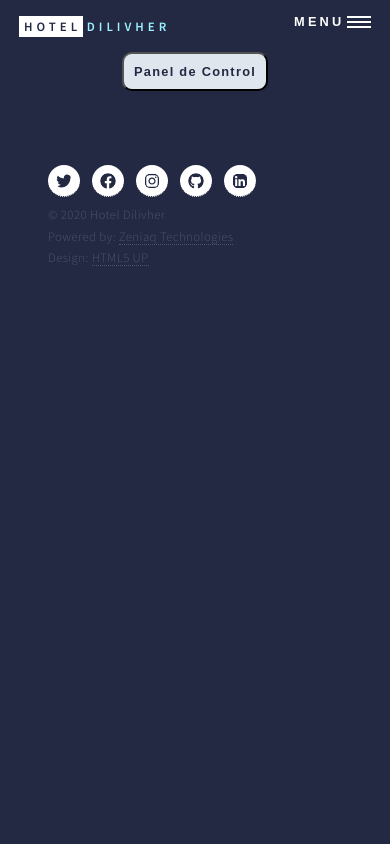
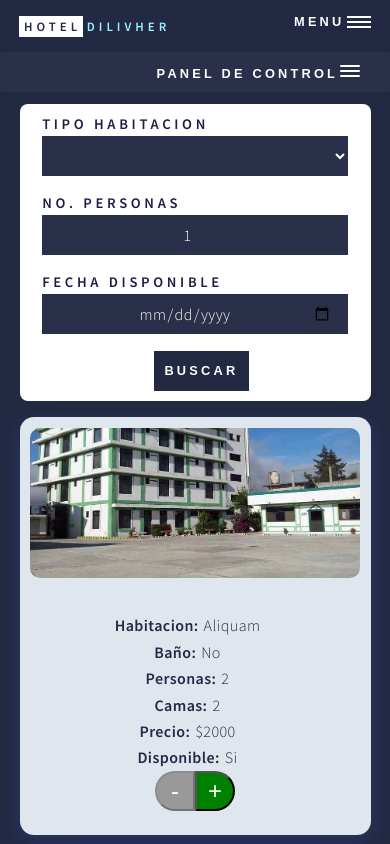
Before and after one commit to zeniaq/hotel-dilivher-website, a Next.js app: page /controlpanel in a window 390 px wide. Shown: the top 844 px of the page. Built offline with nearby package versions, Linux system fonts and the light colour scheme.

Commit message:
Resize components en mobile version, add design of mobile control panel and change of buttons in rooms cards

```diff
--- a/components/ControlPanelPage/ControlPanelPage.js
+++ b/components/ControlPanelPage/ControlPanelPage.js
@@ -2,39 +2,55 @@
 import PropTypes from "prop-types";
 import React, { useState } from "react";
 import exportData from "./menus";
-import { Nav, H1, DivContainer, Ul, DivMenu, Button } from "./styled";
+import {
+    Nav,
+    H1,
+    DivContainer,
+    Ul,
+    DivMenu,
+    Button,
+    DivMain,
+    DivSecundary,
+    Header,
+    Img,
+} from "./styled";
 import AnchorList from "../AnchorList";
 import MenuNav from "../MenuNav";
+import RoomsCard from "../RoomsCard";
+import Select from "../Select";
+import { dataSelect } from "../FormInput/forms";
+import FormInput from "../FormInput";
 
 const ControlPanel = ({ myRol }) => {
     const [click, setClick] = useState(false);
-
+    const [idRoom, setIdRoom] = useState({});
     const dataAdmin = exportData.dataAdmin.map((data) => (
         <AnchorList titleText={data.titleText} linkRef={data.linkRef} />
     ));
     const dataEmployee = exportData.dataEmployee.map((data) => (
         <AnchorList titleText={data.titleText} linkRef={data.linkRef} />
     ));
+    const inputs = dataSelect.map((data) => (
+        <FormInput
+            typeInput={data.typeInput}
+            titleText={data.titleText}
+            defaultValue={data.defaultValue}
+            min={data.min}
+            max={data.max}
+            typeForm={data.typeForm}
+            nameField={data.nameField}
+        />
+    ));
     return (
         <>
-            <DivMenu>
-                <Ul>
-                    <Button
-                        type="button"
-                        id="menuButton"
-                        buttonStyle={click ? "secundary" : "principal"}
-                        onClick={() => setClick(!click)}
-                    >
-                        {click ? "Cerrar" : "Panel de Control"}
-                    </Button>
-                </Ul>
-            </DivMenu>
             <MenuNav
                 display={click}
                 setDisplay={setClick}
                 typeMenu={myRol}
                 dataPanel={myRol === "Admin" ? dataAdmin : dataEmployee}
             />
+
+            <DivMain>
                 <DivContainer>
                     <H1>{myRol}</H1>
                     {myRol === "Admin" ? (
@@ -49,6 +65,50 @@ const ControlPanel = ({ myRol }) => {
                         <h1>Usuario no permitido</h1>
                     )}
                 </DivContainer>
+                <DivSecundary>
+                    <DivMenu>
+                        <Header click={click}>
+                            <Button
+                                type="button"
+                                id="menuButton"
+                                onClick={() => setClick(!click)}
+                                buttonStyle={click ? "secundary" : "principal"}
+                            >
+                                {click ? null : "Panel de Control"}
+                                <Img
+                                    src={click ? "icons/close.svg" : "icons/bars.svg"}
+                                    click={click}
+                                />
+                            </Button>
+                        </Header>
+                    </DivMenu>
+                    <Select mapSelect={inputs} textButton="Buscar" />
+                    <ul>
+                        <RoomsCard
+                            imageSrc="images/banner.jpg"
+                            roomBeds="2"
+                            roomAvailabity="Si"
+                            roomID="1"
+                            roomCapacity="2"
+                            roomName="Aliquam"
+                            roomPrice="2000"
+                            roomWC="No"
+                        />
+                        <RoomsCard
+                            imageSrc="images/banner.jpg"
+                            roomBeds="2"
+                            roomAvailabity="Si"
+                            roomID="1"
+                            roomCapacity="2"
+                            roomName="Aliquam"
+                            roomPrice="2000"
+                            roomWC="No"
+                            setIDRoom={setIdRoom}
+                            IDRoom={idRoom}
+                        />
+                    </ul>
+                </DivSecundary>
+            </DivMain>
         </>
     );
 };
--- a/components/ControlPanelPage/styled.js
+++ b/components/ControlPanelPage/styled.js
@@ -1,5 +1,14 @@
 import styled from "styled-components";
 
+export const DivMain = styled.div`
+    display: flex;
+`;
+export const DivSecundary = styled.div`
+    display: block;
+    align-items: center;
+    justify-content: center;
+    width: 100%;
+`;
 export const DivContainer = styled.div`
     width: 300px;
     border-color: rgba(20, 17, 161, 0.4);
@@ -64,22 +73,82 @@ export const DivMenu = styled.div`
     display: none;
     align-items: center;
     width: 100%;
+    bottom: 10em;
+    padding-bottom: 3.25em;
     @media screen and (max-width: 736px) {
         display: flex;
     }
 `;
 export const Button = styled.button`
-    list-style: none;
+    display: flex;
+    justify-content: center;
     align-items: center;
-    padding: 10px;
+    appearance: none;
+    background-color: transparent;
+    line-height: 3em;
+    color: #ffffff;
+    display: block;
+    cursor: pointer;
     font-size: 0.8em;
     font-weight: 600;
-    letter-spacing: 0.1em;
-    text-decoration: none;
-    cursor: pointer;
-    background-color: #dfe6ed;
-    margin-bottom: 10px;
-    color: #242943;
-    border-radius: 10px;
+    height: 3.5em;
+    letter-spacing: 0.25em;
+    text-transform: uppercase;
+    white-space: nowrap;
+    :hover {
+        box-shadow: inset 0 0 0 2px #9bf1ff;
+        color: #9bf1ff;
+    }
+    ${(props) =>
+        props.buttonStyle === "principal"
+            ? `
+    position: absolute;
+    top: 0;
+    width: 24px;
+    padding-right: 6em;
+    padding-left: 0;
+    padding-top: 0;
+    padding-bottom: 0;
+    border: none !important;
+    outline: none !important;
+
+    :hover {
+        box-shadow: none;
+        transition: none;
+    }`
+            : `
+    position: absolute;
+    right: 1.5em;
+    top: 0;
+    padding: 0;
+    border: none !important;
+    outline: none !important;
+    :hover {
+        box-shadow: none;
+        transition: none;
+    }
+`};
+`;
+
+export const Header = styled.header`
+    display: flex;
+    justify-content: center;
+    align-items: center;
+    background-color: #2a2f4a;
+    box-shadow: 0 0 0.25em 0 rgba(0, 0, 0, 0.15);
+    height: 2.5em;
+    margin-top: 3.25em;
+    position: absolute;
+    top: 0;
+    bottom: 10em;
     width: 100%;
+    z-index: 2;
+    ${(props) => (props.click === true ? `margin-top:0; z-index: 99999;` : null)}
 `;
+
+export const Img = styled.img`
+    width: 24px;
+    height: 32px;
+    position: absolute;
+    ${(props) => (props.click ? `right: 0;` : null)}
+`;
--- a/components/RoomsCard/RoomsCard.js
+++ b/components/RoomsCard/RoomsCard.js
@@ -1,6 +1,24 @@
+/* eslint-disable no-undef */
+/* eslint-disable no-unused-expressions */
+/* eslint-disable no-restricted-syntax */
+/* eslint-disable no-underscore-dangle */
+/* eslint-disable no-return-await */
 import PropTypes from "prop-types";
-import { Li, DivCard, Figure, Img, DivText, DivInfo, P, Strong } from "./styled";
-import { FormButton } from "../FormInput";
+import React, { useState } from "react";
+import {
+    Li,
+    DivCard,
+    Figure,
+    Img,
+    DivText,
+    DivInfo,
+    P,
+    Strong,
+    ButtonCount,
+    DivButton,
+    Counter,
+    DivNotification,
+} from "./styled";
 
 const RoomsCard = ({
     roomID,
@@ -16,8 +34,35 @@ const RoomsCard = ({
     // eslint-disable-next-line react/prop-types
     IDRoom,
 }) => {
+    const [count, setCount] = useState(0);
+    function Add({ id }) {
+        count < 4 ? setCount(count + 1) : null;
+        const myActID = id;
+        const ROOM = IDRoom;
+        ROOM.push(id);
+        setIDRoom(ROOM);
+        const myFilter = IDRoom.filter((myRoom) => myRoom === myActID);
+        const roomSelected = myFilter.length;
+        document.getElementById(id).innerHTML = roomSelected;
+    }
+
+    function Remove({ id }) {
+        count !== 0 ? setCount(count - 1) : null;
+        const countRoom = document.getElementById(id).innerHTML;
+        if (countRoom >= 2) {
+            document.getElementById(id).innerHTML = countRoom - 1;
+            const indice = IDRoom.indexOf(id);
+            IDRoom.splice(indice, 1);
+        } else if (countRoom <= 1) {
+            document.getElementById(id).innerHTML = "";
+            const indice = IDRoom.indexOf(id);
+            IDRoom.splice(indice, 1);
+        }
+    }
     return (
         <Li key={roomID}>
+            <DivNotification>
+                <Counter>{count}</Counter>
                 <DivCard>
                     <Figure data-title-item={roomName}>
                         <Img alt={roomName} src={imageSrc} />
@@ -47,22 +92,29 @@ const RoomsCard = ({
                                 <Strong>Disponible:</Strong> {roomAvailabity ? "Si" : "No"}
                             </P>
                         </DivInfo>
-                    <DivInfo>
-                        <FormButton
-                            textButton="Añadir"
-                            typeButton="card"
-                            onClick={() => {
-                                const ROOM = IDRoom;
-                                ROOM.push(roomID);
-                                setIDRoom(ROOM);
-                            }}
-                        />
-                    </DivInfo>
+                        <DivButton>
+                            <ButtonCount
+                                type="-"
+                                disabled={count === 0}
+                                onClick={() => Remove(roomID)}
+                            >
+                                -
+                            </ButtonCount>
+                            <ButtonCount
+                                type="+"
+                                disabled={count === 4}
+                                onClick={() => Add(roomID)}
+                            >
+                                +
+                            </ButtonCount>
+                        </DivButton>
                     </DivText>
                 </DivCard>
+            </DivNotification>
         </Li>
     );
 };
+
 RoomsCard.propTypes = {
     roomID: PropTypes.string,
     roomName: PropTypes.string,
--- a/components/RoomsCard/styled.js
+++ b/components/RoomsCard/styled.js
@@ -2,16 +2,39 @@ import styled from "styled-components";
 
 export const P = styled.p`
     color: #242943;
+    display: flex;
+    @media screen and (max-width: 736px) {
+        text-align: center;
+        justify-content: center;
+        align-items: center;
+    }
 `;
 export const Strong = styled.strong`
     font-weight: bold;
+    margin-right: 5px;
 `;
 
 export const Li = styled.li`
     display: flex;
+    position: relative;
     justify-content: center;
     align-items: center;
     width: 100%;
+    [data-bubble]:after {
+        content: attr(data-bubble);
+        position: absolute;
+        top: -1em;
+        right: 0em;
+        width: 1.5em;
+        height: 1.5em;
+        line-height: 1.5em;
+        text-align: center;
+        color: #fff;
+        border-radius: 4em;
+        background-color: red;
+        font-weight: bold;
+        z-index: 9999999;
+    }
 `;
 
 export const DivCard = styled.div`
@@ -19,7 +42,7 @@ export const DivCard = styled.div`
     background-color: #dfe6ed;
     box-shadow: 0 6px 20px rgba(56, 125, 255, 0.17);
     filter: drop-shadow(0 6px 20px rgba(56, 125, 255, 0.017));
-    border-radius: 10px;
+    border-radius: 14px;
     overflow: hidden;
     text-decoration: none;
     margin-bottom: 1rem;
@@ -28,6 +51,9 @@ export const DivCard = styled.div`
     align-items: center;
     @media screen and (max-width: 736px) {
         display: block;
+        width: 100%;
+        justify-content: center;
+        align-items: center;
     }
 `;
 
@@ -35,19 +61,11 @@ export const Figure = styled.figure`
     position: relative;
     width: 150px;
     height: 150px;
-    overflow: hidden;
-    &:after {
-        content: attr(data-title-item);
-        position: absolute;
-        bottom: 0;
-        margin-left: 10px;
-        padding: 6px 8px;
-        max-width: 100%;
-        font-size: 12px;
-        font-weight: 700;
-        color: #fff;
-        background-color: #26364a;
-        box-sizing: border-box;
+    margin: 1.5%;
+    border-radius: 1em;
+    @media screen and (max-width: 736px) {
+        margin: 3%;
+        width: 94%;
     }
 `;
 
@@ -60,6 +78,7 @@ export const Img = styled.img`
     max-height: 100%;
     object-fit: cover;
     transition: all 0.2s linear;
+    border-radius: 10px;
     &:hover {
         transform: scale(1.1);
     }
@@ -72,9 +91,85 @@ export const DivText = styled.div`
     align-items: center;
     @media screen and (max-width: 736px) {
         display: block;
+        padding: 1.5em;
     }
 `;
 
 export const DivInfo = styled.div`
     margin-right: 15px;
 `;
+export const DivButton = styled.div`
+    width: 40px;
+    margin-right: 15px;
+    justify-content: center;
+    align-items: center;
+    @media screen and (max-width: 736px) {
+        display: flex;
+        width: 100%;
+    }
+`;
+export const ButtonCount = styled.button`
+    width: 40px;
+    height: 40px;
+    cursor: pointer;
+    font-size: 1.5em;
+    color: white;
+    :hover {
+        color: black;
+    }
+    :disabled {
+        background-color: #999;
+    }
+    :disabled:hover {
+        background-color: #999;
+        color: white;
+        cursor: default;
+    }
+    ${(props) =>
+        props.type === "+"
+            ? `
+        border-radius: 0em 0em 2em 2em;
+        background-color: green;
+        :hover {
+            background-color: #33ff33;
+        }
+        @media screen and (max-width: 736px) {
+            border-radius: 0em 2em 2em 0em;
+        }
+    `
+            : `
+        border-radius: 2em 2em 0em 0em;
+        background-color: red;
+        :hover {
+            background-color: #ff6666;
+        }
+        @media screen and (max-width: 736px) {
+            border-radius: 2em 0em 0em 2em;
+        }
+            `}
+`;
+
+export const Counter = styled.div`
+    position: absolute;
+    top: -0.5em;
+    right: -0.5em;
+    width: 1.5em;
+    height: 1.5em;
+    line-height: 1.5em;
+    text-align: center;
+    color: #fff;
+    border-radius: 4em;
+    background-color: red;
+    font-weight: bold;
+    z-index: 1;
+    cursor: default;
+    ${(props) => (props.children === 0 ? `display:none;` : null)}
+`;
+export const DivNotification = styled.div`
+    position: relative;
+    @media screen and (max-width: 736px) {
+        width: 90%;
+        justify-content: center;
+        align-items: center;
+    }
+`;
--- a/components/Select/Select.js
+++ b/components/Select/Select.js
@@ -1,5 +1,5 @@
 import PropTypes from "prop-types";
-import { Div1, Div2, Form } from "./styled";
+import { Div1, Form, P } from "./styled";
 import { FormButton } from "../FormInput";
 
 const Select = ({ mapSelect, textButton }) => {
@@ -7,8 +7,10 @@ const Select = ({ mapSelect, textButton }) => {
         <>
             <Div1>
                 <Form action="">
-                    <Div2>{mapSelect}</Div2>
-                    <FormButton textButton={textButton} />
+                    {mapSelect}
+                    <P>
+                        <FormButton textButton={textButton} typeButton="card" />
+                    </P>
                 </Form>
             </Div1>
         </>
--- a/components/Select/styled.js
+++ b/components/Select/styled.js
@@ -4,30 +4,27 @@ export const Div1 = styled.div`
     align-items: center;
     display: flex;
     justify-content: center;
+    position: relative;
 `;
 
-export const Div2 = styled.div`
-    display: flex;
-    background-color: white;
-    padding: 0em;
-    border-radius: 0.5em;
-    margin-right: 1em;
-    @media screen and (max-width: 736px) {
-        display: block;
-        margin-bottom: 1em;
-        padding-bottom: 1px;
-        margin-right: 0em;
-    }
-`;
 export const Option = styled.option``;
 
 export const Form = styled.form`
     display: flex;
     justify-content: center;
     align-items: center;
-    padding: 1em;
+    padding: 0.5em;
+    background-color: white;
+    border-radius: 0.5em;
+    margin-bottom: 1em;
     @media screen and (max-width: 736px) {
         display: block;
         align-items: center;
+        width: 90%;
     }
 `;
+export const P = styled.p`
+    text-decoration: none;
+    display: flex;
+    justify-content: center;
+`;
--- a/pages/controlpanel.js
+++ b/pages/controlpanel.js
@@ -4,7 +4,7 @@ import PrincipalLayout from "../components/PrincipalLayout";
 export default function Home() {
     return (
         <PrincipalLayout title="Hotel Dilivher :: Control Panel" typeMenu="Employee">
-            <ControlPanelPage myRol="Employee" />
+            <ControlPanelPage myRol="Admin" />
         </PrincipalLayout>
     );
 }
```
Also changed, not shown: components/SectionForm/SectionForm.js (+5 -5 lines), components/SectionForm/styled.js (+4 -14 lines), public/icons/bars.svg (added), public/icons/close.svg (added). Lines whose indentation alone changed are shown as unchanged.
